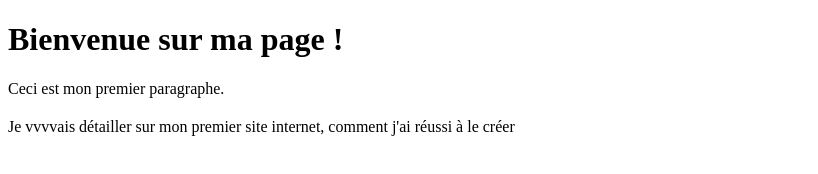
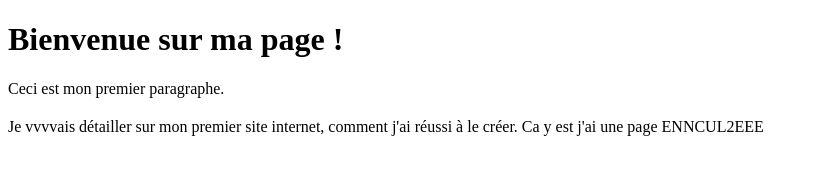
Before and after one commit to GPVnRT/GPVnRT.github.io, a plain HTML site: page index.html in a window 1280 px wide. Shown: the whole page, without its empty margins (0-818 px from the left). Drawn offline with Linux system fonts and the light colour scheme.

Commit message:
Update index.html

```diff
--- a/index.html
+++ b/index.html
@@ -10,7 +10,7 @@
     <h1>Bienvenue sur ma page !</h1>
     <p>Ceci est mon premier paragraphe.</p>
     <h2></h2>
-    <p> Je vvvvais détailler sur mon premier site internet, comment j'ai réussi à le créer</p>
+    <p> Je vvvvais détailler sur mon premier site internet, comment j'ai réussi à le créer. Ca y est j'ai une page ENNCUL2EEE</p>
 </body>
 
 </html>
```
